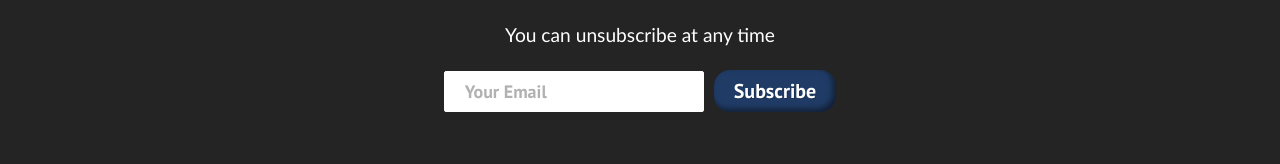
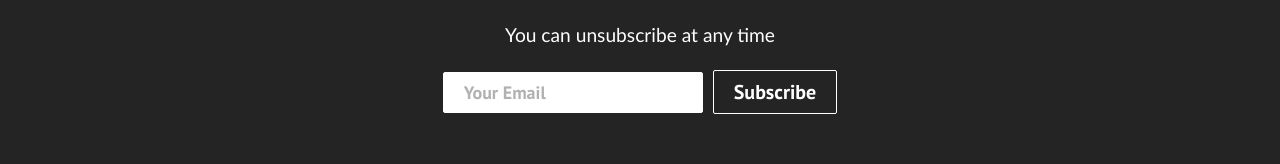
Before and after one commit to phoebehala/web3_mid_react-weather-app, a React (Create React App) app: page /news in a window 1280 px wide. Shown: the part 377-541 px from the top of the page. Built offline with nearby package versions, Linux system fonts and the light colour scheme; no server answers.

Commit message:
rectified typo classname for Button

```diff
--- a/src/components/Footer.js
+++ b/src/components/Footer.js
@@ -15,7 +15,7 @@
                 <div className="input-area">
                     <form >
                         <input type="email" name="email" placeholder="Your Email" className="footer-input" />
-                        <Button buttonSyle='btn--outline'> Subscribe</Button>
+                        <Button buttonStyle='btn--outline'> Subscribe</Button>
                     </form>
                 </div>
                 <h5 className="Copyright">Copyright <i class="far fa-copyright"></i> 2021 Phoebe Yu</h5>
```
